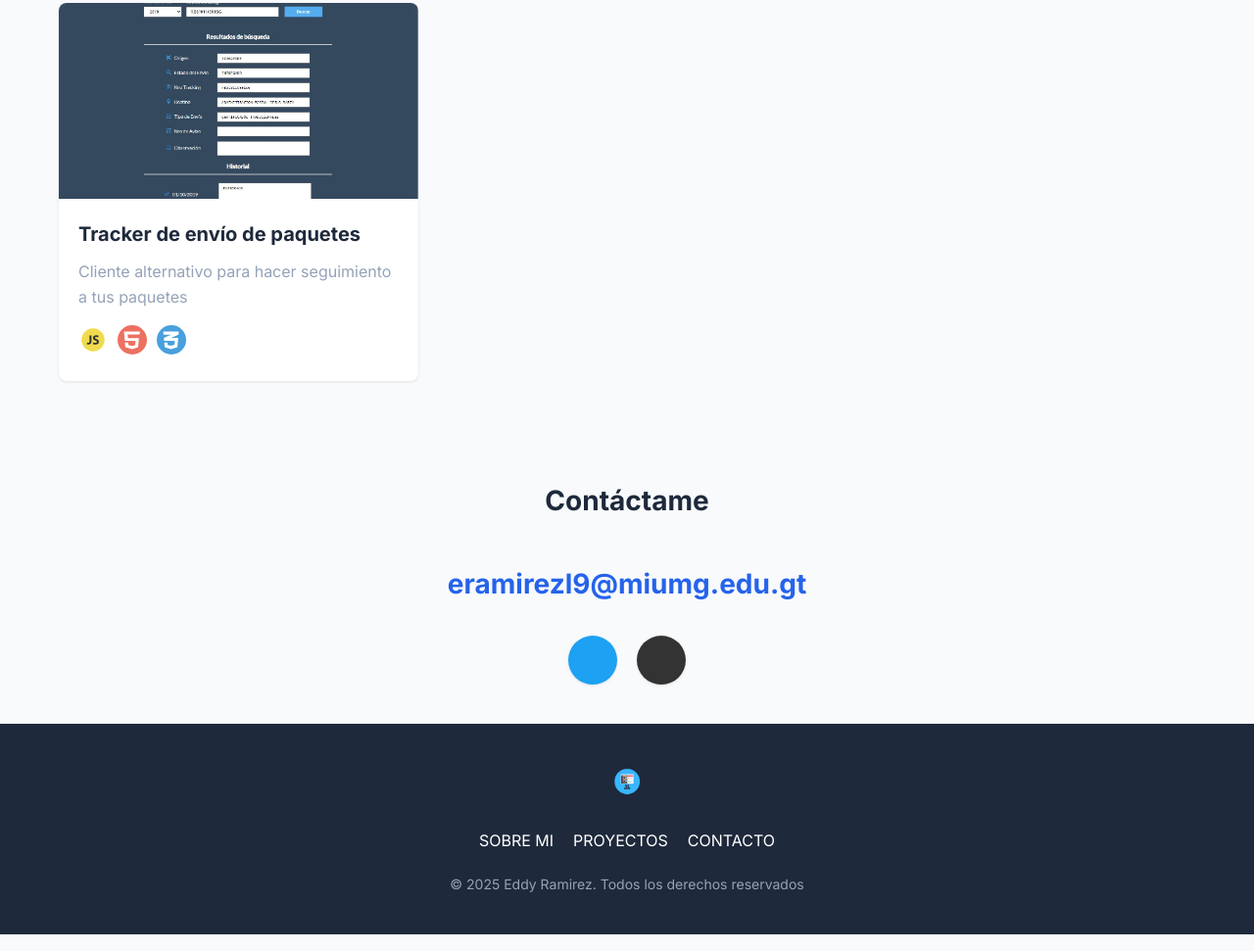
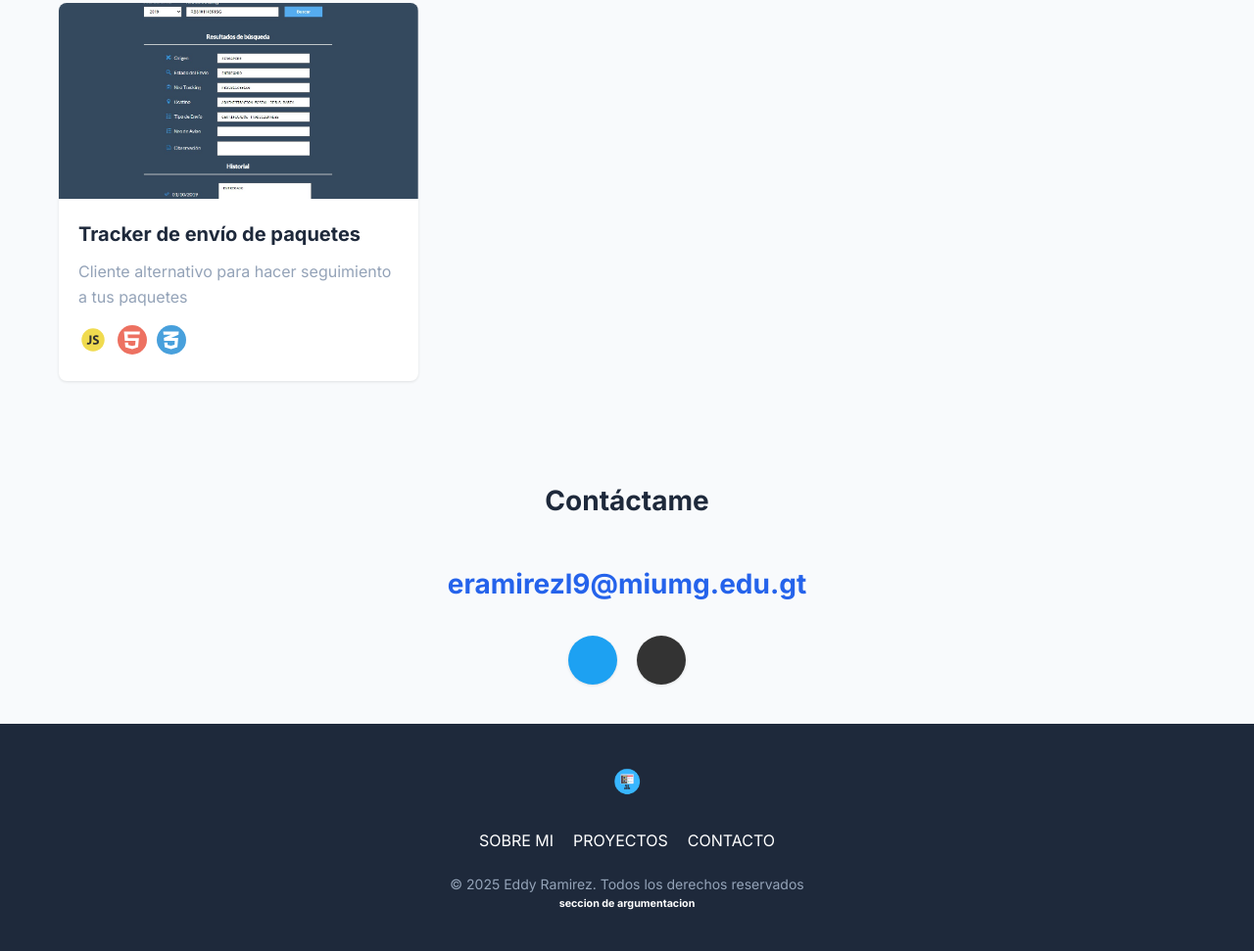
Before and after one commit to eramirez150/mi-portafolio2, a plain HTML site: page index.html in a window 1280 px wide. Shown: the part 1567-2538 px from the top of the page at 98% size. Drawn offline with Linux system fonts and the light colour scheme.

Commit message:
agrupaciones

```diff
--- a/index.html
+++ b/index.html
@@ -212,6 +212,9 @@ para el diseño -->
         <div class="footer__copyright">
           <p>© 2025 Eddy Ramirez. Todos los derechos reservados</p>
         </div>
+        <div>
+          <h6>seccion de argumentacion </h6>
+        </div>
       </footer>
     </main>
     </body>
```
